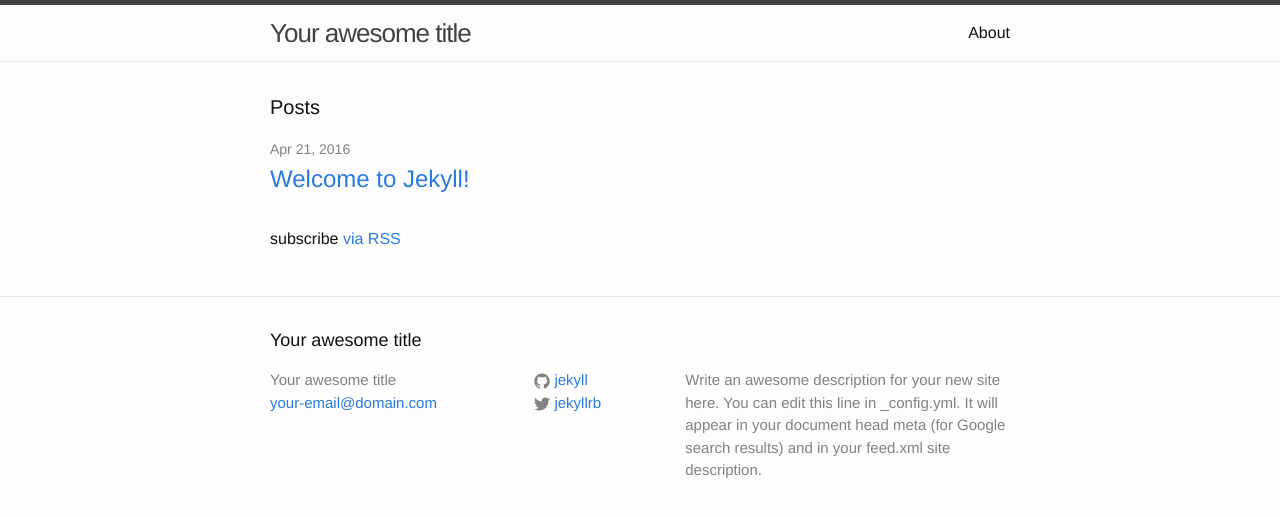
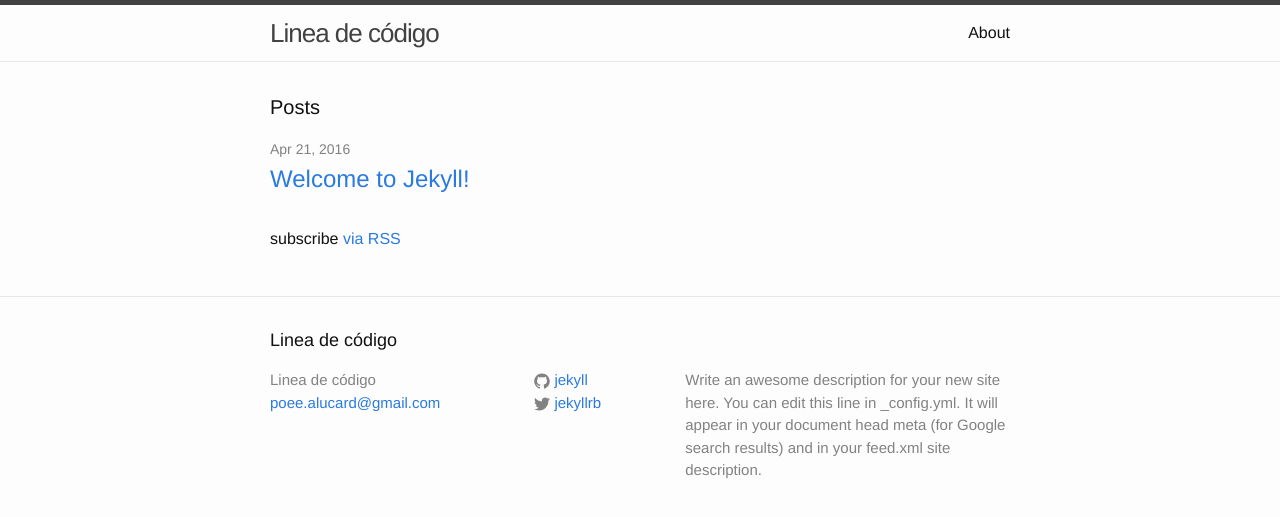
Before and after one commit to basededatostec/lineadecodigo.github.io, a Jekyll site: the page built from index.html, in a window 1280 px wide. Shown: the top 517 px of the page. Built offline with Jekyll 4.4.1, drawn with Linux system fonts in a browser that asks for light colours.

Commit message:
Update _config.yml

```diff
--- a/_config.yml
+++ b/_config.yml
@@ -6,8 +6,8 @@
 # 'jekyll serve'. If you change this file, please restart the server process.
 
 # Site settings
-title: Your awesome title
-email: your-email@domain.com
+title: Linea de código
+email: poee.alucard@gmail.com
 description: > # this means to ignore newlines until "baseurl:"
   Write an awesome description for your new site here. You can edit this
   line in _config.yml. It will appear in your document head meta (for
```
